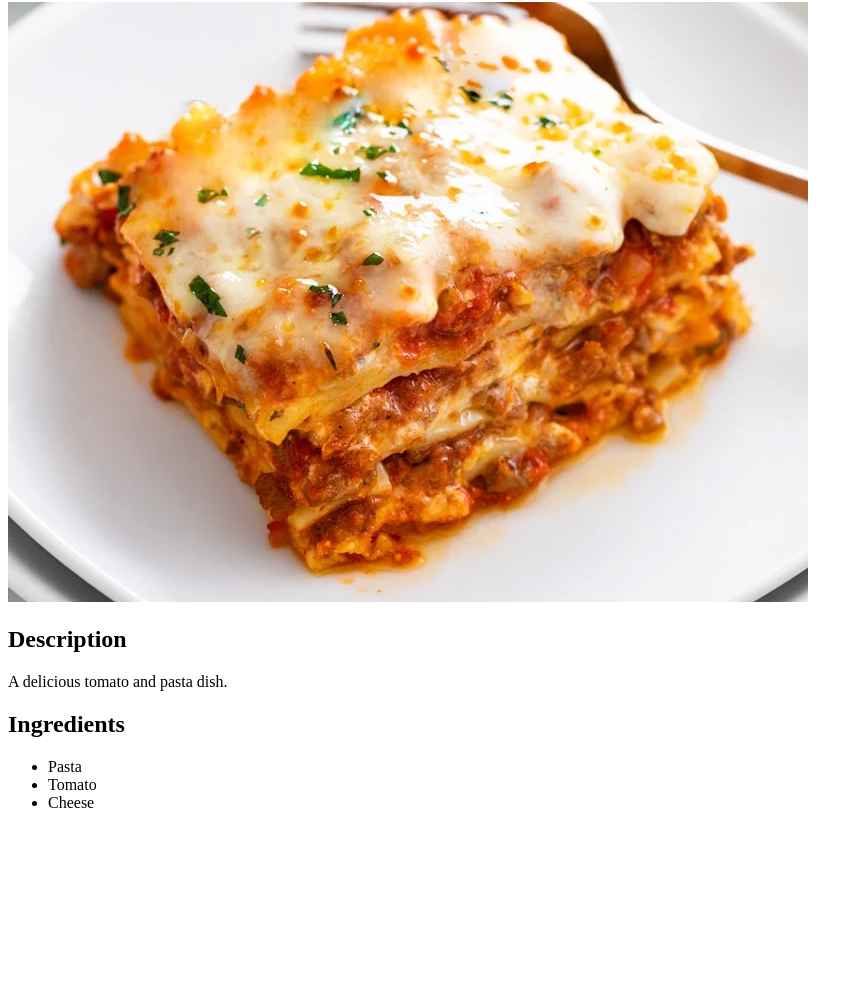
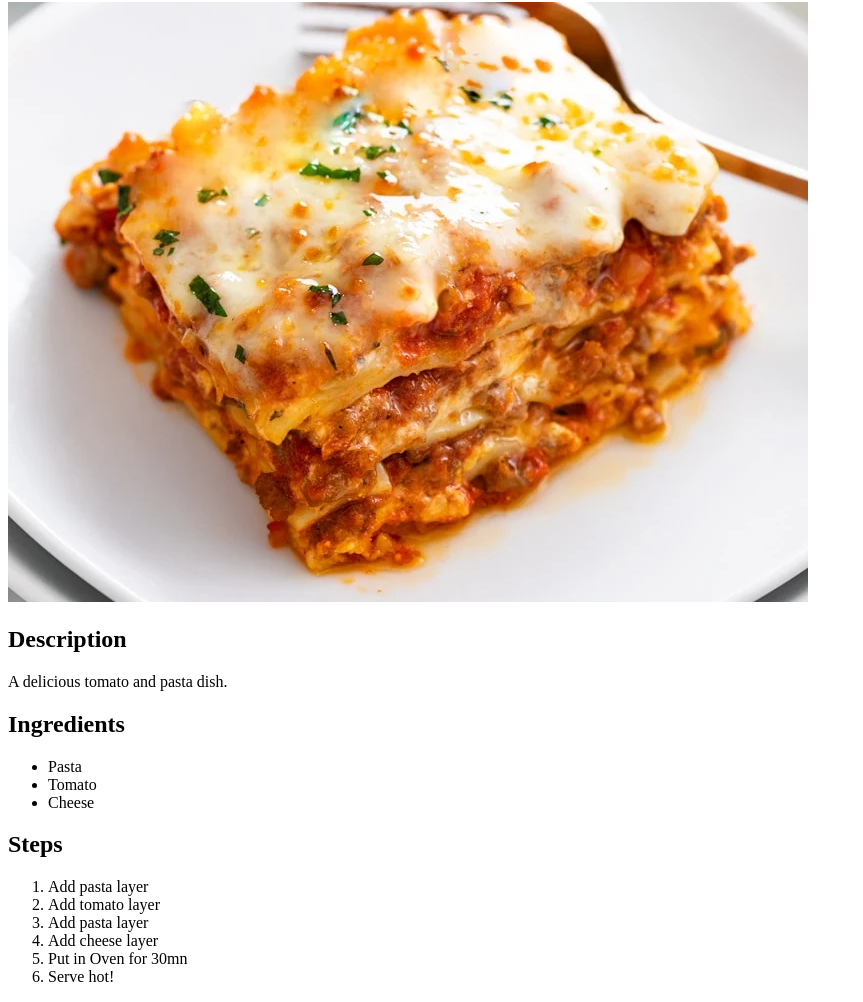
Before and after one commit to ThomasHoarau31/odin-recipes, a plain HTML site: page recipes/lasagna.html in a window 1280 px wide. Shown: the part 78-1080 px from the top of the page, without its empty margins (0-863 px from the left). Before the commit the page ends 906 px from the top, so only its background shows below. Drawn offline with Linux system fonts and the light colour scheme.

Commit message:
Add cooking steps to lasagna and rougail pages

```diff
--- a/recipes/lasagna.html
+++ b/recipes/lasagna.html
@@ -16,5 +16,14 @@
         <li>Tomato</li>
         <li>Cheese</li>
     </ul>
+    <h2>Steps</h2>
+    <ol>
+        <li>Add pasta layer</li>
+        <li>Add tomato layer</li>
+        <li>Add pasta layer</li>
+        <li>Add cheese layer</li>
+        <li>Put in Oven for 30mn</li>
+        <li>Serve hot!</li>
+    </ol>
 </body>
 </html>
```
Also changed, not shown: recipes/rougail.html (+7 -0 lines).
